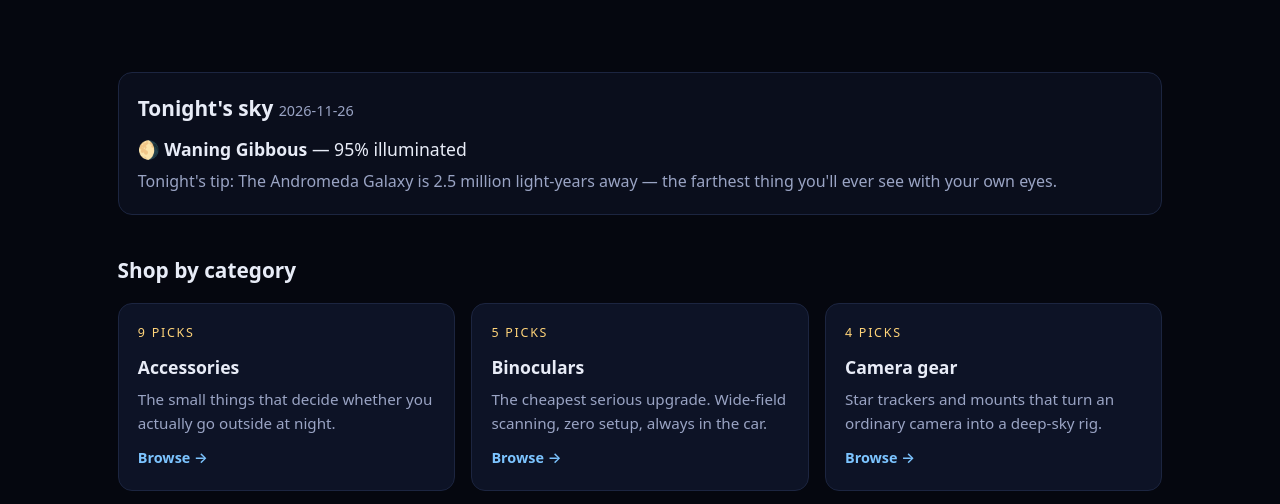
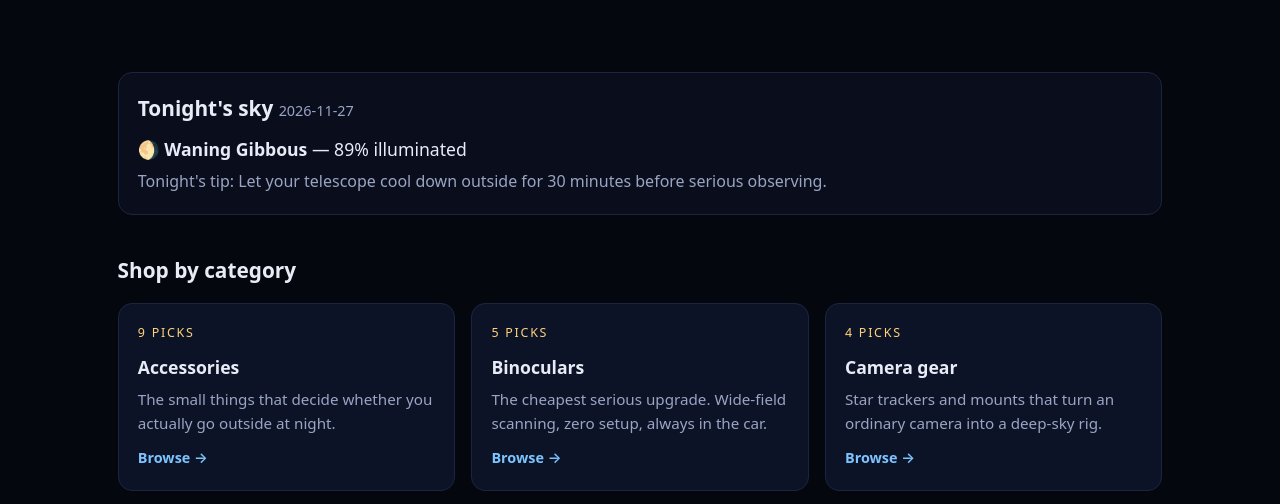
Before and after one commit to hectorchanht/watchthenight, a plain HTML site: page dist/index.html in a window 1280 px wide. Shown: the part 279-783 px from the top of the page. Drawn offline with Linux system fonts and the light colour scheme.

Commit message:
daily: tonight's sky 2026-11-27

```diff
--- a/dist/index.html
+++ b/dist/index.html
@@ -39,9 +39,9 @@
   <p class="lede">Watch the Night is the gear guide I wish someone had handed me: telescopes, binoculars, star trackers and accessories, picked honestly for people who want to see the night sky themselves — and capture what they see. No hype, no junk, just what works.</p>
 </section>
 <section class="tonight">
-  <h2>Tonight's sky <span class="date">2026-11-26</span></h2>
-  <p class="moon">🌖 <strong>Waning Gibbous</strong> — 95% illuminated</p>
-  <p class="tip">Tonight's tip: The Andromeda Galaxy is 2.5 million light-years away — the farthest thing you&#x27;ll ever see with your own eyes.</p>
+  <h2>Tonight's sky <span class="date">2026-11-27</span></h2>
+  <p class="moon">🌖 <strong>Waning Gibbous</strong> — 89% illuminated</p>
+  <p class="tip">Tonight's tip: Let your telescope cool down outside for 30 minutes before serious observing.</p>
 </section>
 <section>
   <h2>Shop by category</h2>
```
Also changed, not shown: src/tonight.json (+4 -4 lines), dist/sitemap.xml.
